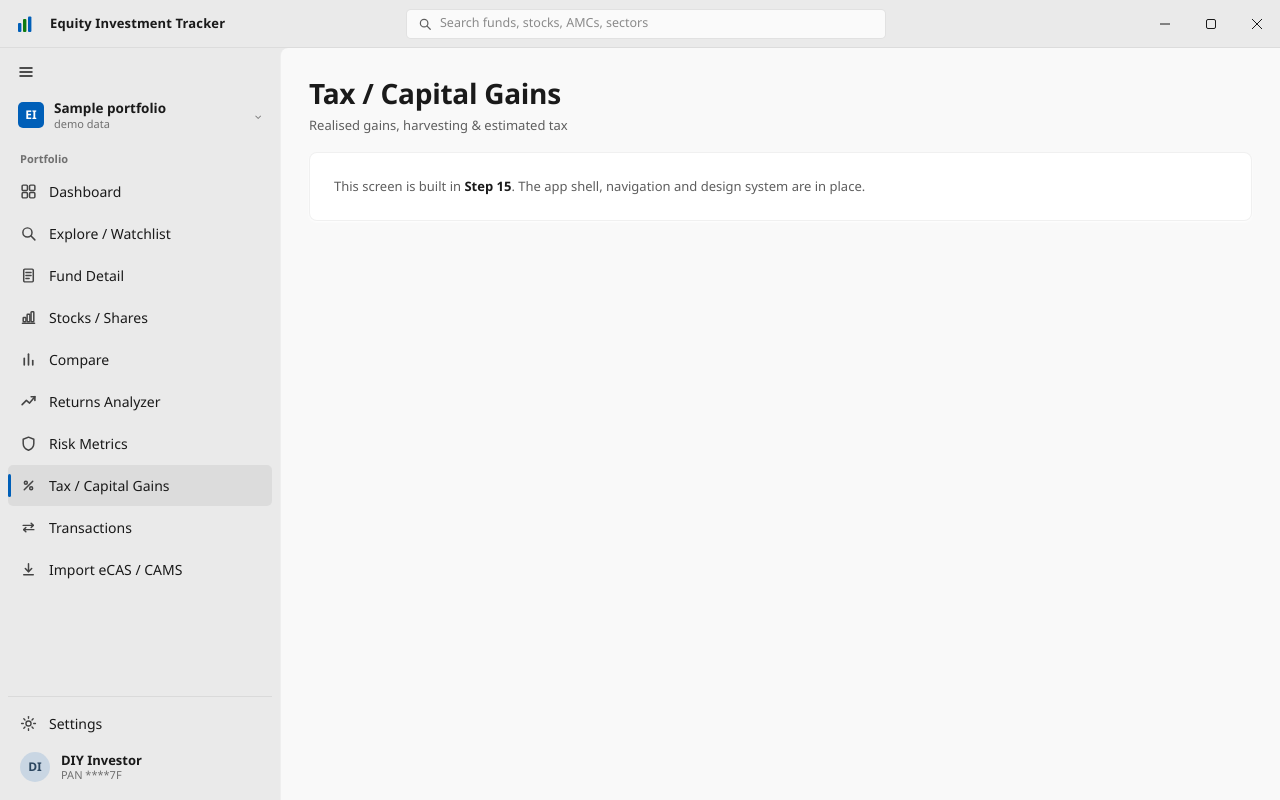
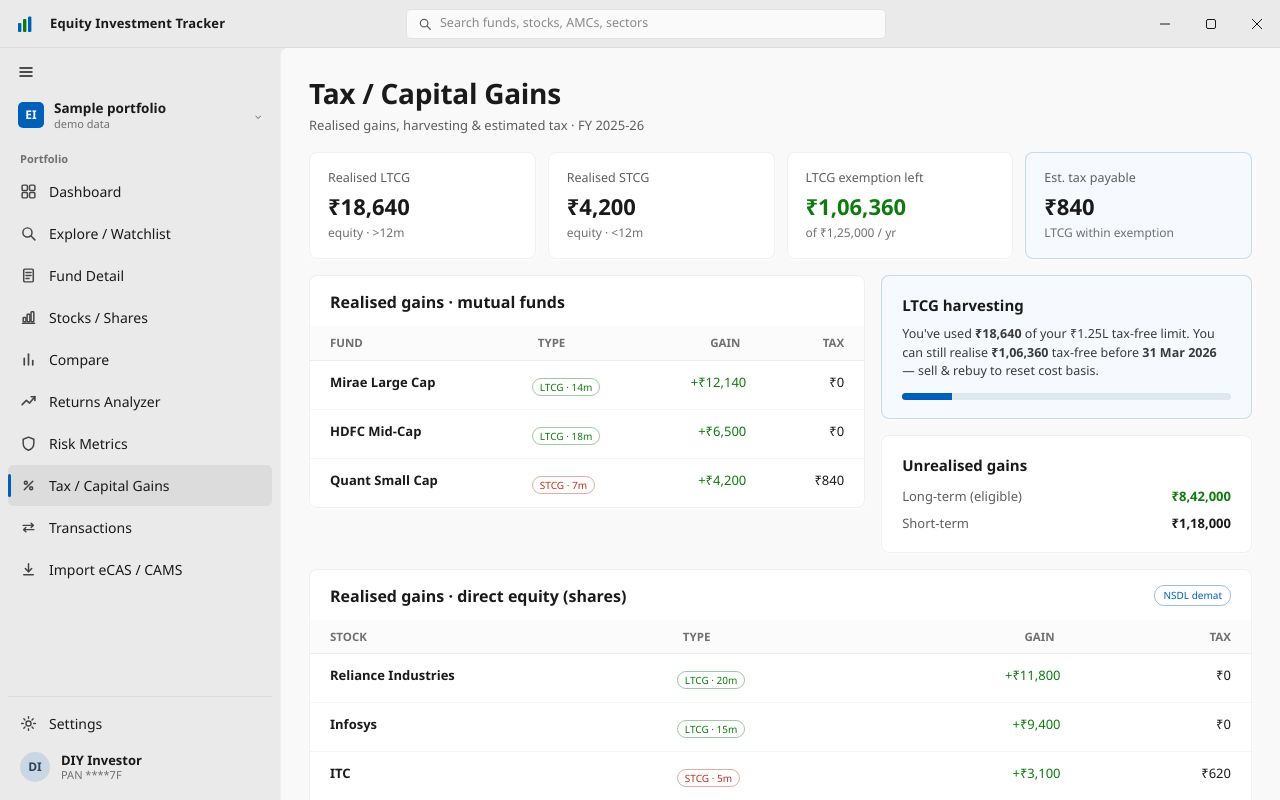
Before and after one commit to AbhiNow0909/Fund-Tracker, a Next.js app in the folder frontend/: page /tax in a window 1280 px wide. Built offline with nearby package versions, Linux system fonts and the light colour scheme.

Commit message:
Tax/Capital Gains screen — realised/unrealised gains, harvesting guidance

```diff
--- a/frontend/app/(app)/tax/page.tsx
+++ b/frontend/app/(app)/tax/page.tsx
@@ -1,5 +1,177 @@
-import { PagePlaceholder } from "@/components/ui/PagePlaceholder";
+import { KpiCard } from "@/components/ui/KpiCard";
+import {
+  TAX_CONFIG,
+  TAX_EQUITY_GAINS,
+  TAX_MF_GAINS,
+  TAX_SUMMARY as T,
+  UNREALISED_GAINS as U,
+  type RealisedGain,
+} from "@/lib/mockData";
+import { formatINR } from "@/lib/formatters";
 
 export default function TaxPage() {
-  return <PagePlaceholder title="Tax / Capital Gains" subtitle="Realised gains, harvesting & estimated tax" step="Step 15" />;
+  const usedPct = Math.round((T.realisedLTCG / T.exemptionTotal) * 100);
+  const eqLTCG = sum(TAX_EQUITY_GAINS.filter((g) => g.gainType === "LTCG"));
+  const eqSTCG = sum(TAX_EQUITY_GAINS.filter((g) => g.gainType === "STCG"));
+  const eqTax = TAX_EQUITY_GAINS.reduce((s, g) => s + g.tax, 0);
+
+  return (
+    <>
+      <div className="mb-4">
+        <h1 className="text-[28px] font-semibold tracking-[-0.01em] text-ink">Tax / Capital Gains</h1>
+        <p className="mt-0.5 text-[13px] text-ink-secondary">
+          Realised gains, harvesting &amp; estimated tax · FY {TAX_CONFIG.fy}
+        </p>
+      </div>
+
+      {/* KPI cards */}
+      <div className="mb-4 grid gap-3 [grid-template-columns:repeat(auto-fit,minmax(180px,1fr))]">
+        <KpiCard label="Realised LTCG" value={formatINR(T.realisedLTCG)} sub="equity · >12m" />
+        <KpiCard label="Realised STCG" value={formatINR(T.realisedSTCG)} sub="equity · <12m" />
+        <KpiCard
+          label="LTCG exemption left"
+          value={formatINR(T.exemptionLeft)}
+          valueClass="text-gain"
+          sub={`of ${formatINR(T.exemptionTotal)} / yr`}
+        />
+        <KpiCard
+          label="Est. tax payable"
+          value={formatINR(T.estTax)}
+          sub="LTCG within exemption"
+          highlight
+        />
+      </div>
+
+      {/* MF realised + sidebar */}
+      <div className="grid items-start gap-4 [grid-template-columns:1.5fr_1fr]">
+        <GainsTable title="Realised gains · mutual funds" entityLabel="FUND" rows={TAX_MF_GAINS} />
+
+        <div className="flex flex-col gap-4">
+          <div className="rounded-card border border-accent/20 bg-[#f6f9fd] p-[18px] px-5 shadow-card">
+            <div className="mb-2 text-[15px] font-semibold text-ink">LTCG harvesting</div>
+            <div className="text-[12.5px] leading-[1.5] text-[#3a3a3a]">
+              You&apos;ve used <b>{formatINR(T.realisedLTCG)}</b> of your ₹1.25L tax-free limit. You can
+              still realise <b>{formatINR(T.exemptionLeft)}</b> tax-free before <b>{TAX_CONFIG.fyEnd}</b> —
+              sell &amp; rebuy to reset cost basis.
+            </div>
+            <div className="mt-3 h-[7px] overflow-hidden rounded-pill bg-[#dfe7ef]">
+              <div className="h-full bg-accent" style={{ width: `${usedPct}%` }} />
+            </div>
+          </div>
+
+          <div className="rounded-card border border-black/[0.06] bg-card p-[18px] px-5 shadow-card">
+            <div className="mb-2.5 text-[15px] font-semibold text-ink">Unrealised gains</div>
+            <div className="tnum flex flex-col gap-2 text-[13px]">
+              <div className="flex justify-between">
+                <span className="text-ink-secondary">Long-term (eligible)</span>
+                <span className="font-semibold text-gain">{formatINR(U.longTerm)}</span>
+              </div>
+              <div className="flex justify-between">
+                <span className="text-ink-secondary">Short-term</span>
+                <span className="font-semibold text-ink">{formatINR(U.shortTerm)}</span>
+              </div>
+            </div>
+          </div>
+        </div>
+      </div>
+
+      {/* equity realised */}
+      <div className="mt-4">
+        <GainsTable
+          title="Realised gains · direct equity (shares)"
+          entityLabel="STOCK"
+          rows={TAX_EQUITY_GAINS}
+          badge="NSDL demat"
+          footer={
+            <div className="tnum flex flex-wrap items-center justify-end gap-[22px] border-t border-black/[0.06] bg-[#fbfbfb] px-5 py-[11px]">
+              <span className="text-[12.5px] text-ink-secondary">
+                Equity LTCG <b className="text-ink">{formatINR(eqLTCG)}</b>
+              </span>
+              <span className="text-[12.5px] text-ink-secondary">
+                Equity STCG <b className="text-ink">{formatINR(eqSTCG)}</b>
+              </span>
+              <span className="text-[12.5px] text-ink-secondary">
+                Est. tax <b className="text-ink">{formatINR(eqTax)}</b>
+              </span>
+            </div>
+          }
+        />
+      </div>
+
+      {/* FY-configurable disclaimer */}
+      <div className="mt-4 rounded-card border border-black/[0.06] bg-card px-4 py-3 text-[11.5px] leading-[1.6] text-ink-muted">
+        FY {TAX_CONFIG.fy} · Equity: STCG <b>{TAX_CONFIG.stcgRate}%</b> (&lt;12m), LTCG{" "}
+        <b>{TAX_CONFIG.ltcgRate}%</b> over {formatINR(TAX_CONFIG.ltcgExemption)}/yr. Debt (post-Apr 2023):
+        taxed at slab. Listed shares &amp; equity mutual funds are taxed identically. Indicative — confirm
+        with your CA.
+      </div>
+    </>
+  );
 }
+
+function sum(rows: RealisedGain[]): number {
+  return rows.reduce((s, g) => s + g.gain, 0);
+}
+
+function GainsTable({
+  title,
+  entityLabel,
+  rows,
+  badge,
+  footer,
+}: {
+  title: string;
+  entityLabel: string;
+  rows: RealisedGain[];
+  badge?: string;
+  footer?: React.ReactNode;
+}) {
+  return (
+    <div className="overflow-hidden rounded-card border border-black/[0.06] bg-card shadow-card">
+      <div className="flex items-center justify-between gap-2 px-5 pb-3 pt-3.5">
+        <span className="text-[16px] font-semibold text-ink">{title}</span>
+        {badge && (
+          <span className="rounded-[10px] border border-accent/40 px-2 py-0.5 text-[10px] text-accent">
+            {badge}
+          </span>
+        )}
+      </div>
+      <div className="grid grid-cols-[1.8fr_1.1fr_1fr_0.9fr] tnum">
+        <Th>{entityLabel}</Th>
+        <Th>TYPE</Th>
+        <Th right>GAIN</Th>
+        <Th right>TAX</Th>
+        {rows.map((g, i) => {
+          const last = i === rows.length - 1;
+          const bb = last ? "" : "border-b border-black/[0.04]";
+          const ltcg = g.gainType === "LTCG";
+          return (
+            <div key={g.name} className="contents">
+              <span className={`px-5 py-3 text-[13px] font-semibold text-ink ${bb}`}>{g.name}</span>
+              <span className={`px-3.5 py-3 ${bb}`}>
+                <span
+                  className={`rounded-[10px] border px-[7px] py-px text-[10px] ${ltcg ? "border-gain/40 text-gain" : "border-loss/40 text-loss"}`}
+                >
+                  {g.gainType} · {g.holdingLabel}
+                </span>
+              </span>
+              <span className={`px-3.5 py-3 text-right text-[13px] text-gain ${bb}`}>+{formatINR(g.gain)}</span>
+              <span className={`px-5 py-3 text-right text-[13px] text-ink ${bb}`}>{formatINR(g.tax)}</span>
+            </div>
+          );
+        })}
+      </div>
+      {footer}
+    </div>
+  );
+}
+
+function Th({ children, right }: { children: React.ReactNode; right?: boolean }) {
+  return (
+    <span
+      className={`border-b border-black/[0.06] bg-[#fbfbfb] px-5 py-2 text-[11.5px] font-semibold text-ink-muted ${right ? "text-right" : ""}`}
+    >
+      {children}
+    </span>
+  );
+}
```
